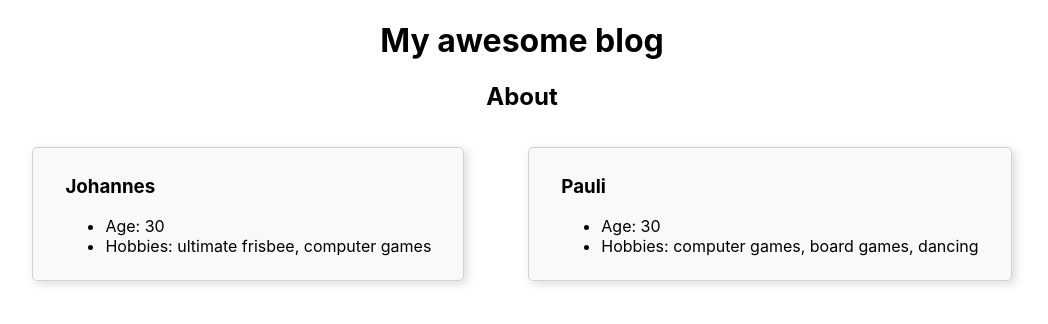
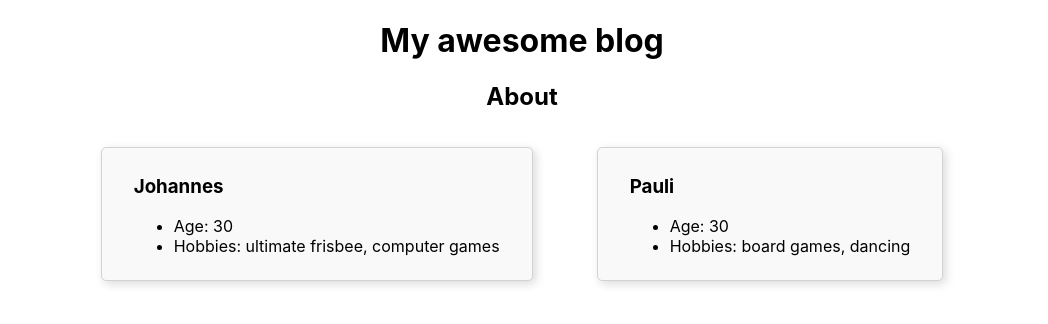
Before and after one commit to reactour/my-awesome-blog, a React (Create React App) app: page / in a window 1280 px wide. Shown: the top 324 px of the page, without its empty margins (118-1166 px from the left). Built offline with nearby package versions, Linux system fonts and the light colour scheme.

Commit message:
Checkpoint: after variables challenge

```diff
--- a/src/AboutFriend.js
+++ /dev/null
@@ -1,17 +0,0 @@
-import React, { Component } from 'react';
-
-class AboutFriend extends Component {
-  render () {
-    return (
-      <div className="about-card">
-        <h3>Pauli</h3>
-        <ul>
-          <li>Age: 30</li>
-          <li>Hobbies: computer games, board games, dancing</li>
-        </ul>
-      </div>
-    )
-  }
-}
-
-export default AboutFriend;
--- a/src/App.js
+++ b/src/App.js
@@ -1,7 +1,6 @@
 import React, { Component } from 'react';
 
 import AboutCard from './AboutCard'
-import AboutFriend from './AboutFriend'
 import './App.css';
 
 class App extends Component {
@@ -17,7 +16,11 @@ class App extends Component {
               age={30}
               hobbies="ultimate frisbee, computer games"
             />
-            <AboutFriend />
+            <AboutCard
+              name="Pauli"
+              age={30}
+              hobbies="board games, dancing"
+             />
           </div>
         </div>
       </div>
```
